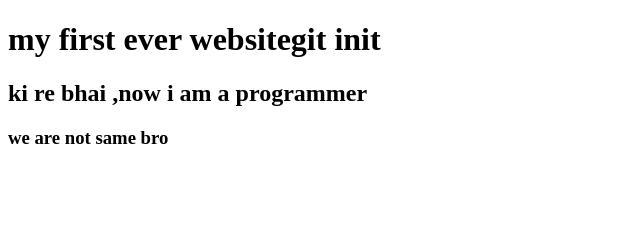
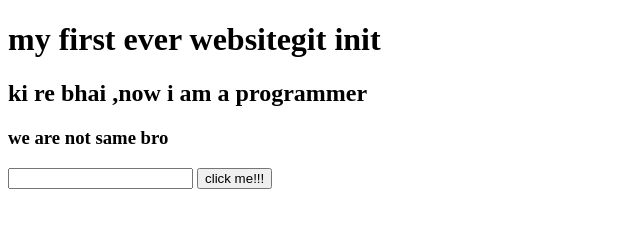
Before and after one commit to amit1004/my-first-website, a plain HTML site: page index.html in a window 1280 px wide. Shown: the whole page, without its empty margins (0-640 px from the left). Drawn offline with Linux system fonts and the light colour scheme.

Commit message:
my work is done

```diff
--- a/index.html
+++ b/index.html
@@ -9,5 +9,9 @@
 <body><h1>my first ever websitegit init</h1>
     <h2>ki re bhai ,now i am a programmer</h2>
     <h3>we are not same bro</h3>
+    <input type="text">
+    <button>
+        click me!!!
+    </button>
 </body>
 </html>
```
